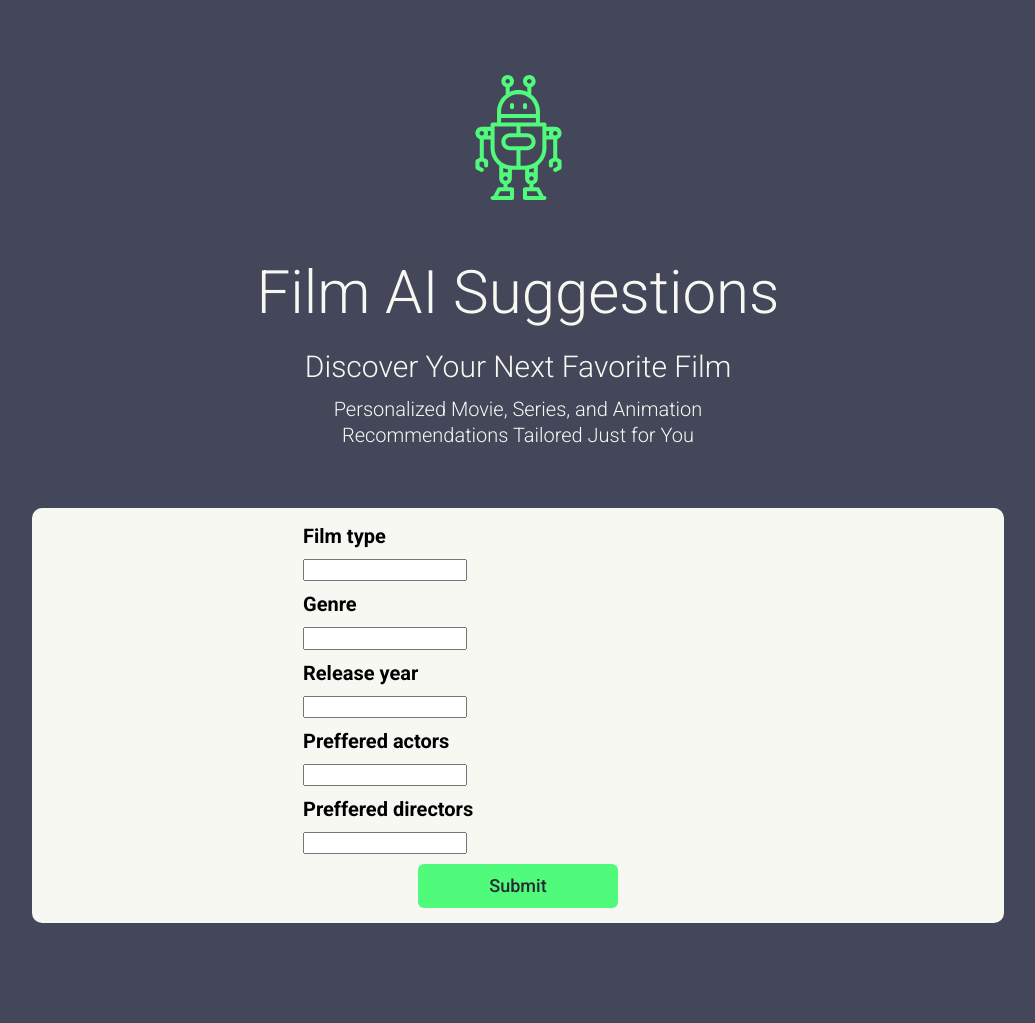
After one commit to baronruk/film_suggestions, a Django app: template film_suggestions/templates/film_suggestions/landing.html in a window 1280 px wide. The commit adds this page. Shown: the whole page, without its empty margins (122-1157 px from the left). Run offline with Django 4.2, Linux system fonts and the light colour scheme; the template is opened without the code that fills it, so the values that code supplies are empty, except form fields; tables that the repository leaves empty hold one stand-in row (values such as "Sample post"); form fields are guessed from the names that the template uses.

Commit message:
add html template

```diff
--- a/film_suggestions/static/dist/screen.css
+++ b/film_suggestions/static/dist/screen.css
@@ -37,8 +37,21 @@ body {
 	background-color: var(--grey);
 }
 
+
+#main {
+	padding-bottom: 100px;
+}
+
 .width-wrapper {
 	margin-inline: 12%;
+}
+
+.container {
+	padding: 15px;
+
+	border-radius: 10px;
+	background-color: var(--white)
+
 }
 
 header {
@@ -69,3 +82,68 @@ header .subtitle {
 header .subheading {
 	font-size: 20px;
 }
+
+#main #suggestion-form {
+	display: flex;
+	align-items: center;
+	justify-content: center;
+	flex-direction: column;
+
+}
+
+#main #suggestion-form .field{
+	margin-bottom: 10px;
+
+	min-width: 430px;
+}
+
+#main #suggestion-form .field .label {
+	margin-bottom: 10px;
+
+	font-size: 20px;
+	font-weight: var(--bold);
+}
+
+#main #suggestion-form .field select,
+#main #suggestion-form .field input[type='number'],
+#main #suggestion-form .field textarea {
+	padding: 5px;
+	width: 100%;
+
+	font-size: 17px;
+	border-radius: 6px;
+	border: 2px solid var(--black);
+}
+
+#main #suggestion-form .field textarea {
+	resize: none;
+}
+
+#main #suggestion-form .field.film_type #id_film_type{
+	display: flex;
+	align-items: center;
+	justify-content: center;
+	flex-direction: row;
+	column-gap: 5px;
+}
+
+#main #suggestion-form button {
+    display: inline-block;
+    padding: 10px 18px;
+    min-width: 200px;
+
+    transition: background-color 0.5s ease-in-out;
+    border-radius: 6px;
+    border: none;
+
+    background-color: var(--green);
+    color: var(--black);
+    font-size: 18px;
+    font-weight: 500;
+    cursor: pointer;
+}
+
+#main #suggestion-form  button:hover {
+    background-color: transparent;
+    outline: 2px solid var(--black);
+}
--- a/film_suggestions/templates/base.html
+++ b/film_suggestions/templates/base.html
@@ -19,7 +19,9 @@
 	<div id="main">
 		<div class="width-wrapper">
 			{% include "film_suggestions/includes/header.html" %}
-			{% block content %}{% endblock %}
+			<div class="container">
+				{% block content %}{% endblock %}
+			</div>
 		</div>
 	</div>
 	<script src="{% static "dist/script.js" %}"></script>
--- /dev/null
+++ b/film_suggestions/templates/film_suggestions/landing.html
@@ -0,0 +1,80 @@
+{% extends "base.html" %}
+
+{% load static %}
+
+{% block title %}Οικονομική ενίσχυση{% endblock %}
+
+{% block content %}
+	<form action="#" method="POST" id="suggestion-form" novalidate>
+		{% csrf_token %}
+
+		<div class="field {{ form.film_type.name }}
+					{% if form.film_type.errors %} error{% endif %}">
+			<div class="label">
+				{{ form.film_type.label }}
+			</div>
+			{{ form.film_type }}
+			<ul class="errorlist">
+				{% for error in form.film_type.errors %}
+					<li>{{ error }}</li>
+				{% endfor %}
+			</ul>
+		</div>
+
+		<div class="field {{ form.genre.name }}
+			{% if form.genre.errors %} error{% endif %}">
+			<div class="label">
+				{{ form.genre.label }}
+			</div>
+			{{ form.genre }}
+			<ul class="errorlist">
+				{% for error in form.genre.errors %}
+					<li>{{ error }}</li>
+				{% endfor %}
+			</ul>
+		</div>
+
+		<div class="field {{ form.release_year.name }}
+			{% if form.release_year.errors %} error{% endif %}">
+			<div class="label">
+				{{ form.release_year.label }}
+			</div>
+			{{ form.release_year }}
+			<ul class="errorlist">
+				{% for error in form.release_year.errors %}
+					<li>{{ error }}</li>
+				{% endfor %}
+			</ul>
+		</div>
+
+		<div class="field {{ form.preffered_actors.name }}
+			{% if form.preffered_actors.errors %} error{% endif %}">
+			<div class="label">
+				{{ form.preffered_actors.label }}
+			</div>
+			{{ form.preffered_actors }}
+			<ul class="errorlist">
+				{% for error in form.preffered_actors.errors %}
+					<li>{{ error }}</li>
+				{% endfor %}
+			</ul>
+		</div>
+
+		<div class="field {{ form.preffered_directors.name }}
+			{% if form.preffered_directors.errors %} error{% endif %}">
+			<div class="label">
+				{{ form.preffered_directors.label }}
+			</div>
+			{{ form.preffered_directors }}
+			<ul class="errorlist">
+				{% for error in form.preffered_directors.errors %}
+					<li>{{ error }}</li>
+				{% endfor %}
+			</ul>
+		</div>
+
+		<button type="submit">
+			Submit
+		</button>
+	</form>
+{% endblock %}
```
